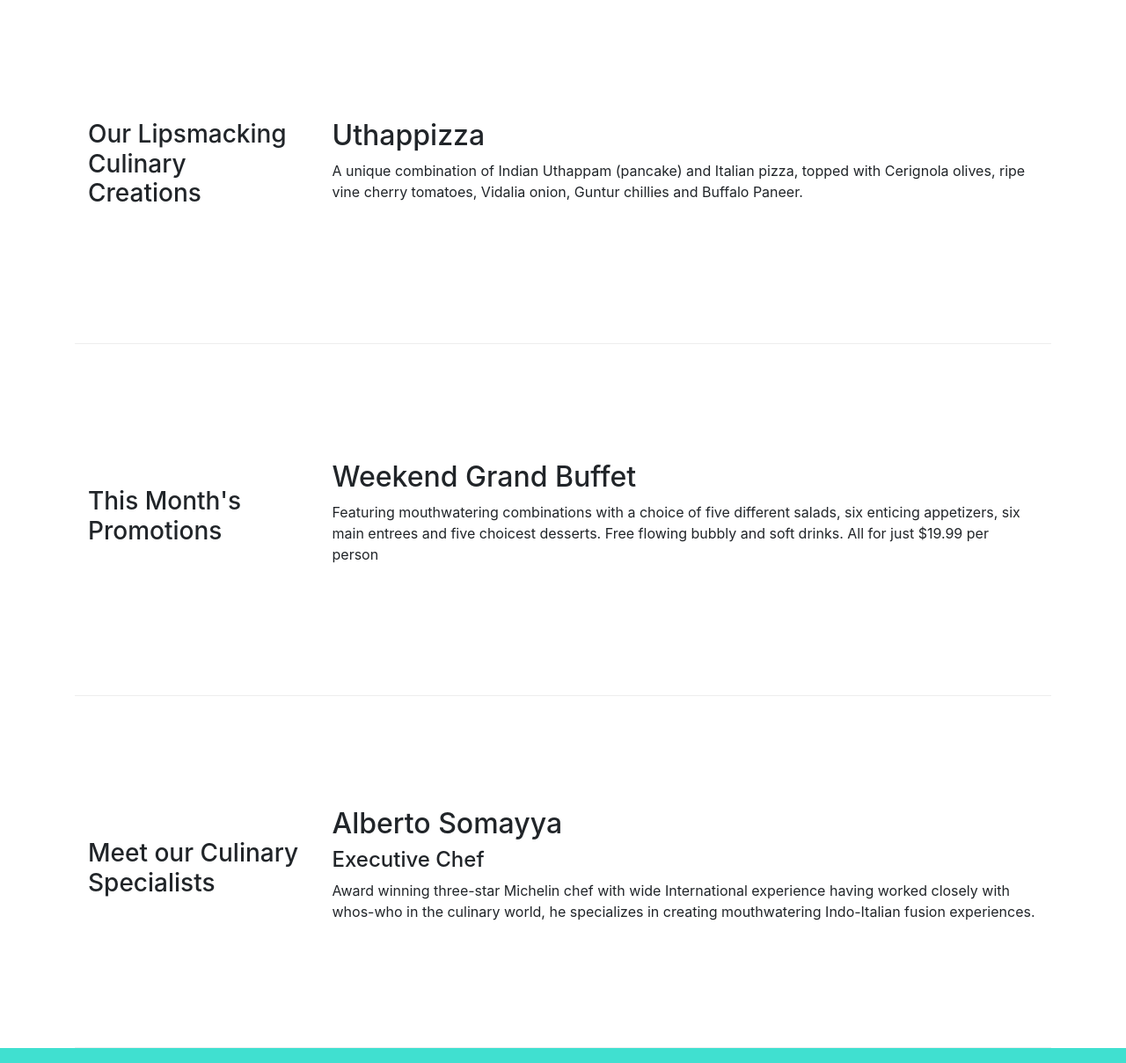
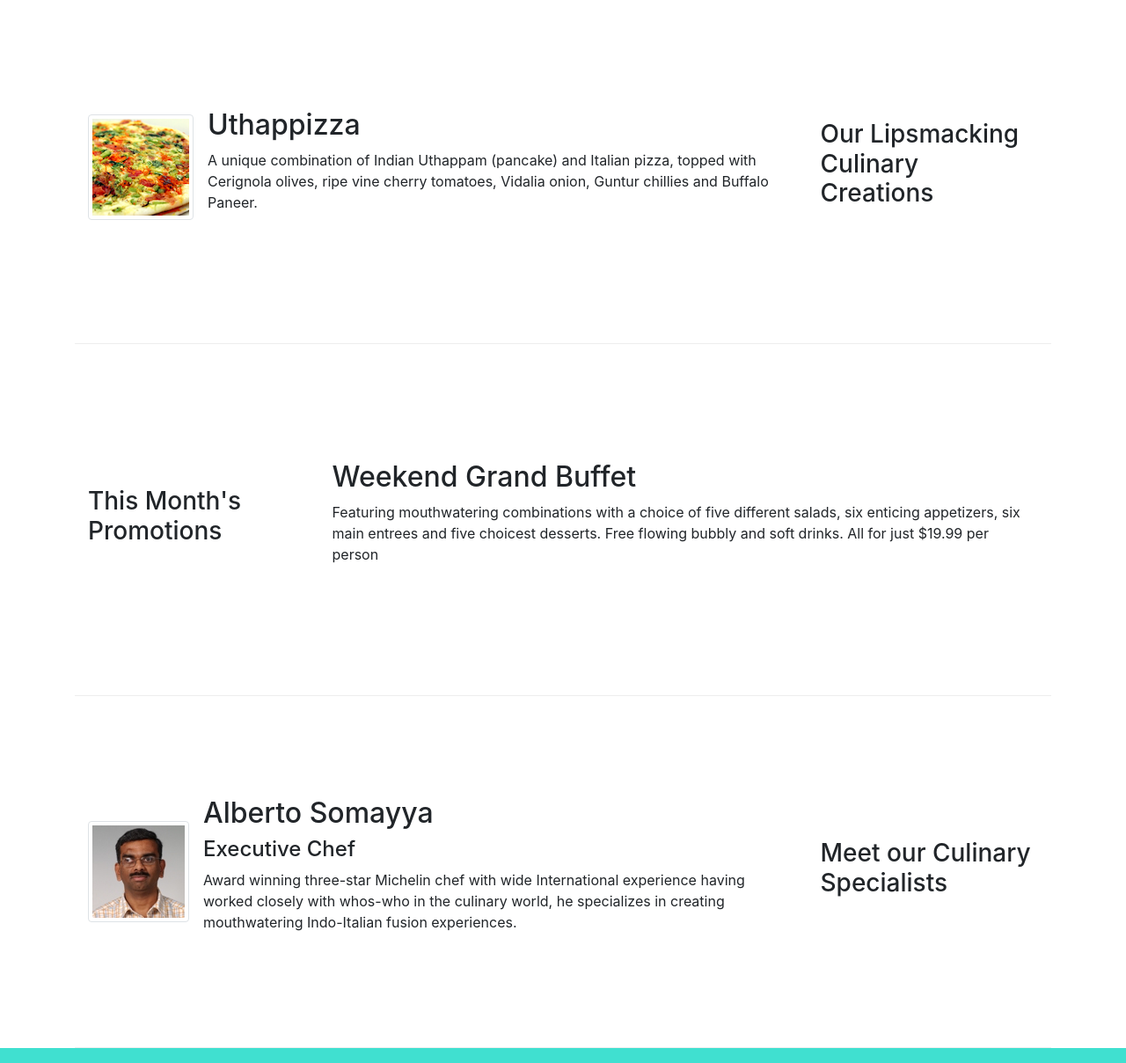
Before and after one commit to wdospinal/coursera-boostrap, a website: page index.html in a window 1280 px wide. Shown: the part 320-1528 px from the top of the page at 88% size. Drawn offline with nearby package versions, Linux system fonts and the light colour scheme.

Commit message:
add: images

```diff
--- a/index.html
+++ b/index.html
@@ -22,7 +22,7 @@
             <button class="navbar-toggler d-lg-none" type="button" data-toggle="collapse" data-target="#Navbar" aria-controls="collapsibleNavId">
                 <span class="navbar-toggler-icon"></span>
             </button>
-            <a class="navbar-brand" href="#"> Ristorante Con Fusion</a>
+            <a class="navbar-brand" href="#"><img src="img/logo.png" height="30" width="41"></a>
             <div class="collapse navbar-collapse" id="Navbar">
                 <ul class="navbar-nav mr-auto">
                     <li class="nav-item active"><a class="nav-link" href="#"><span class="fa fa-home fa-lg"></span> Home</a></li>
@@ -47,13 +47,18 @@
     </header>
 
     <div class="container">
-        <div class="row row-content align-items-center" >
+        <div class="row row-content align-items-center flex-row-reverse" >
             <div class="col-12 col-sm-4 col-md-3">
                 <h3>Our Lipsmacking Culinary Creations</h3>
             </div>
             <div class="col col-sm col-md">
-                <h2>Uthappizza</h2>
-                <p>A unique combination of Indian Uthappam (pancake) and Italian pizza, topped with Cerignola olives, ripe vine cherry tomatoes, Vidalia onion, Guntur chillies and Buffalo Paneer.</p>
+                <div class="media">
+                    <img src="img/uthappizza.png" class="d-flex mr-3 img-thumbnail align-self-center" alt="uthappizza">
+                    <div class="media-body">
+                        <h2 class="mt-0">Uthappizza</h2>
+                        <p>A unique combination of Indian Uthappam (pancake) and Italian pizza, topped with Cerignola olives, ripe vine cherry tomatoes, Vidalia onion, Guntur chillies and Buffalo Paneer.</p>
+                    </div>
+                </div>
             </div>
         </div>
 
@@ -68,14 +73,19 @@
             </div>
         </div>
 
-        <div class="row row-content align-items-center">
+        <div class="row row-content align-items-center flex-row-reverse">
             <div class="col-12 col-sm-4 col-md-3">
                 <h3>Meet our Culinary Specialists</h3>
             </div>
             <div class="col col-sm col-md">
-                <h2>Alberto Somayya</h2>
-                <h4>Executive Chef</h4>
-                <p>Award winning three-star Michelin chef with wide International experience having worked closely with whos-who in the culinary world, he specializes in creating mouthwatering Indo-Italian fusion experiences. </p>
+                <div class="media">
+                    <img src="img/alberto.png" class="d-flex mr-3 img-thumbnail align-self-center" alt="alberto">
+                    <div class="media-body">
+                        <h2>Alberto Somayya</h2>
+                        <h4>Executive Chef</h4>
+                        <p class="d-none d-sm-block">Award winning three-star Michelin chef with wide International experience having worked closely with whos-who in the culinary world, he specializes in creating mouthwatering Indo-Italian fusion experiences. </p>
+                    </div>
+                </div>
             </div>
         </div>
     </div>
```
Also changed, not shown: aboutus.html (+3 -2 lines), contactus.html (+1 -1 lines).
